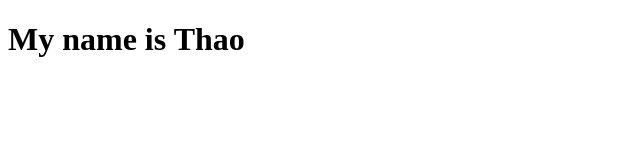
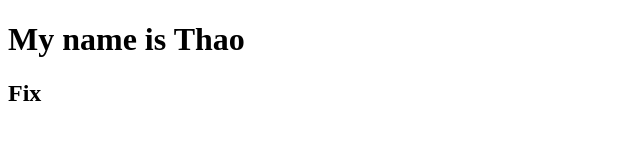
Before and after one commit to Perryhold/Account, a plain HTML site: page index.html in a window 1280 px wide. Shown: the full height of the page, 0-640 px from the left. Drawn offline with Linux system fonts and the light colour scheme.

Commit message:
2nd commit

```diff
--- a/index.html
+++ b/index.html
@@ -7,5 +7,6 @@
 </head>
 <body>
     <h1>My name is Thao</h1>
+    <h2>Fix</h2>
 </body>
 </html>
```
